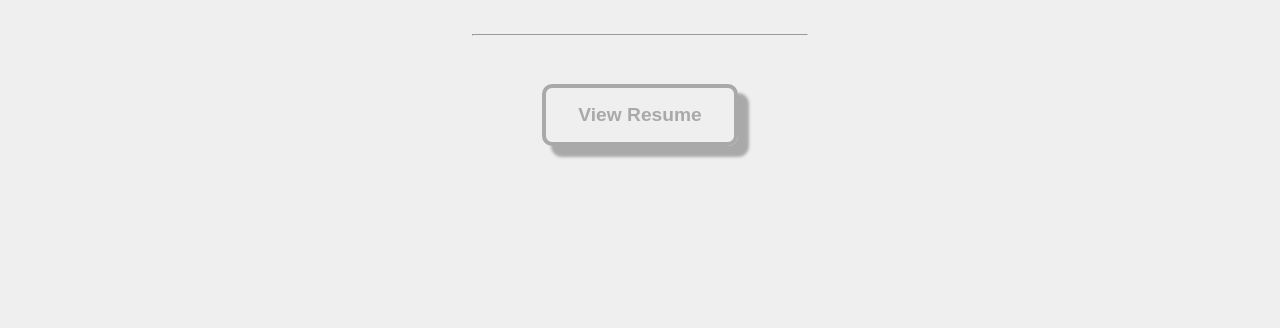
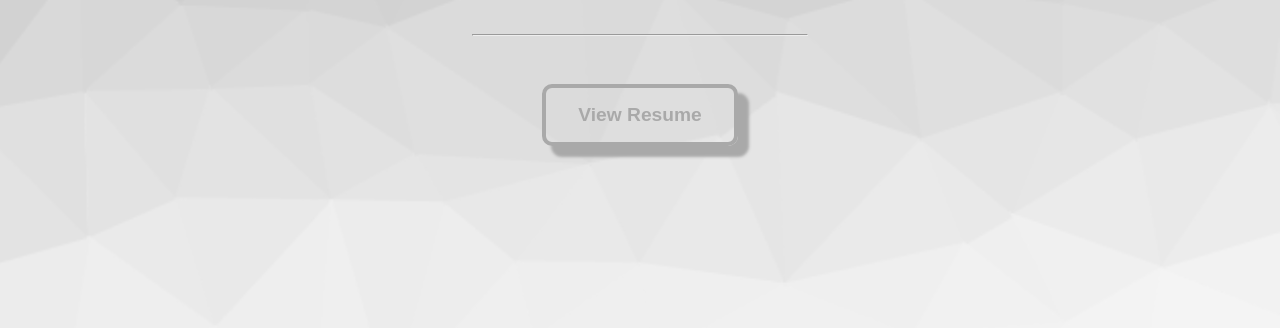
Before and after one commit to ColinMVan/ColinMVan.github.io, a plain HTML site: page index.html in a window 1280 px wide. Shown: the part 306-634 px from the top of the page. Drawn offline with Linux system fonts and the light colour scheme.

Commit message:
background change

```diff
--- a/index.scss
+++ b/index.scss
@@ -14,6 +14,9 @@ body {
   font-family: "Ubuntu", sans-serif;
   background-color: $primary;
   overflow-x: hidden;
+  background-image: url("images/cool-background.png");
+  background-size: cover;
+  background-position: bottom right;
 }
 
 header {
@@ -121,7 +124,6 @@ footer {
 }
 
 .hero {
-  background-color: $primary;
   display: flex;
   gap: 3rem;
   flex-direction: column;
```
Also changed, not shown: images/cool-background.png (added), index.css, 2 other files.
